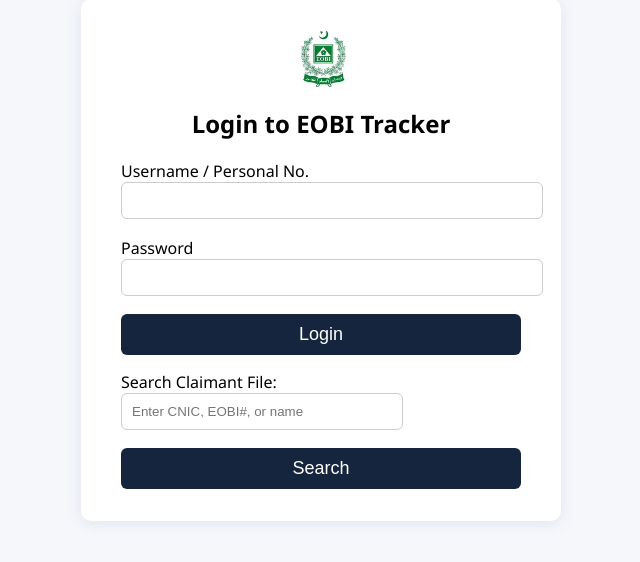
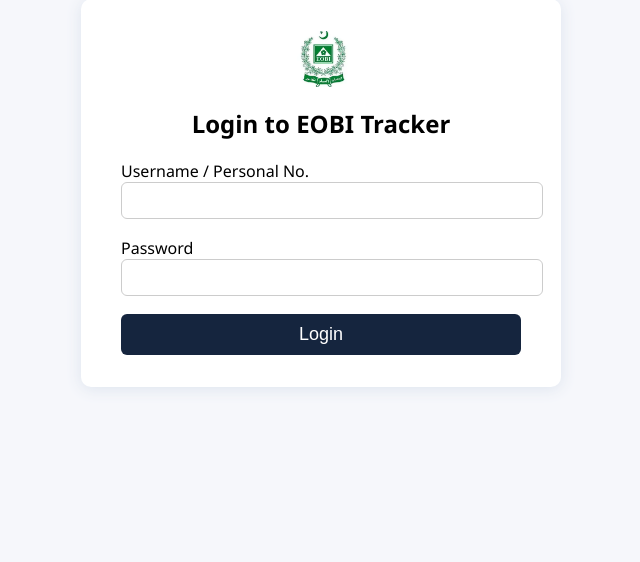
Before and after one commit to EOBICERTIFICATE/eobi-certificate-tracker, a Flask app: page /login in a window 1280 px wide. Shown: the part 81-643 px from the top of the page, without its empty margins (319-959 px from the left). Run offline with Flask 2, Linux system fonts and the light colour scheme; data comes from the database, SQL or seed files in the repository.

Commit message:
Update login.html

```diff
--- a/templates/login.html
+++ b/templates/login.html
@@ -12,8 +12,6 @@
         input[type=text], input[type=password] {width: 100%; padding: 10px; border-radius: 6px; border:1px solid #ccc; margin-bottom: 18px;}
         button {width: 100%; padding: 10px; background: #15253e; color: #fff; border: none; border-radius: 6px; font-size: 18px;}
         .msg {color:red; text-align:center;}
-        .search-box {margin-top: 16px;}
-        .search-box input {width: 65%; margin-right: 8px;}
     </style>
 </head>
 <body>
@@ -32,13 +30,6 @@
             <input type="password" name="password" required>
             <button type="submit">Login</button>
         </form>
-        <div class="search-box">
-            <form action="{{ url_for('search_certificate') }}" method="get">
-                <label>Search Claimant File:</label><br>
-                <input type="text" name="search_term" placeholder="Enter CNIC, EOBI#, or name">
-                <button type="submit">Search</button>
-            </form>
-        </div>
     </div>
 </body>
 </html>
```
